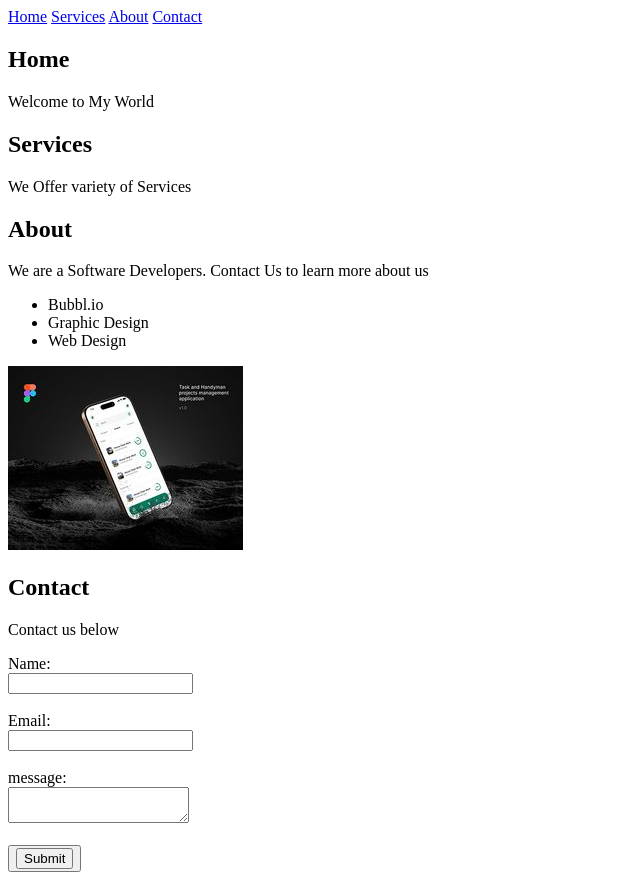
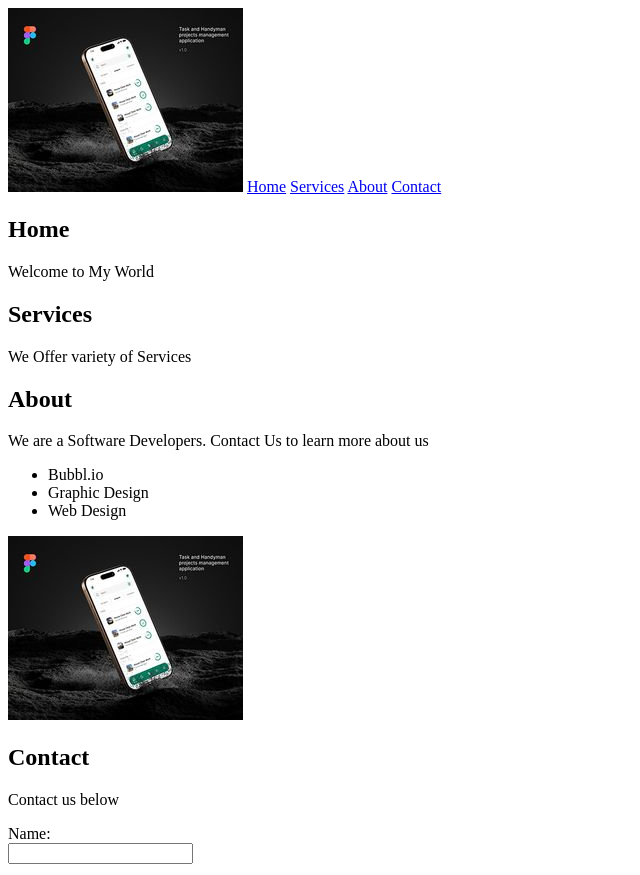
Before and after one commit to Rysklyn/Task-1, a plain HTML site: page index.html in a window 1280 px wide. Shown: the top 875 px of the page, without its empty margins (0-640 px from the left). Drawn offline with Linux system fonts and the light colour scheme.

Commit message:
logo added

```diff
--- a/index.html
+++ b/index.html
@@ -6,6 +6,7 @@
 <body>
     <header>
         <nav>
+            <img src="016b0f4c80c96f0831bc81afdb80dced.jpg" alt="a logo">
             <a href="#home">Home</a>
             <a href="#services">Services</a>
             <a href="#about">About</a>
```
